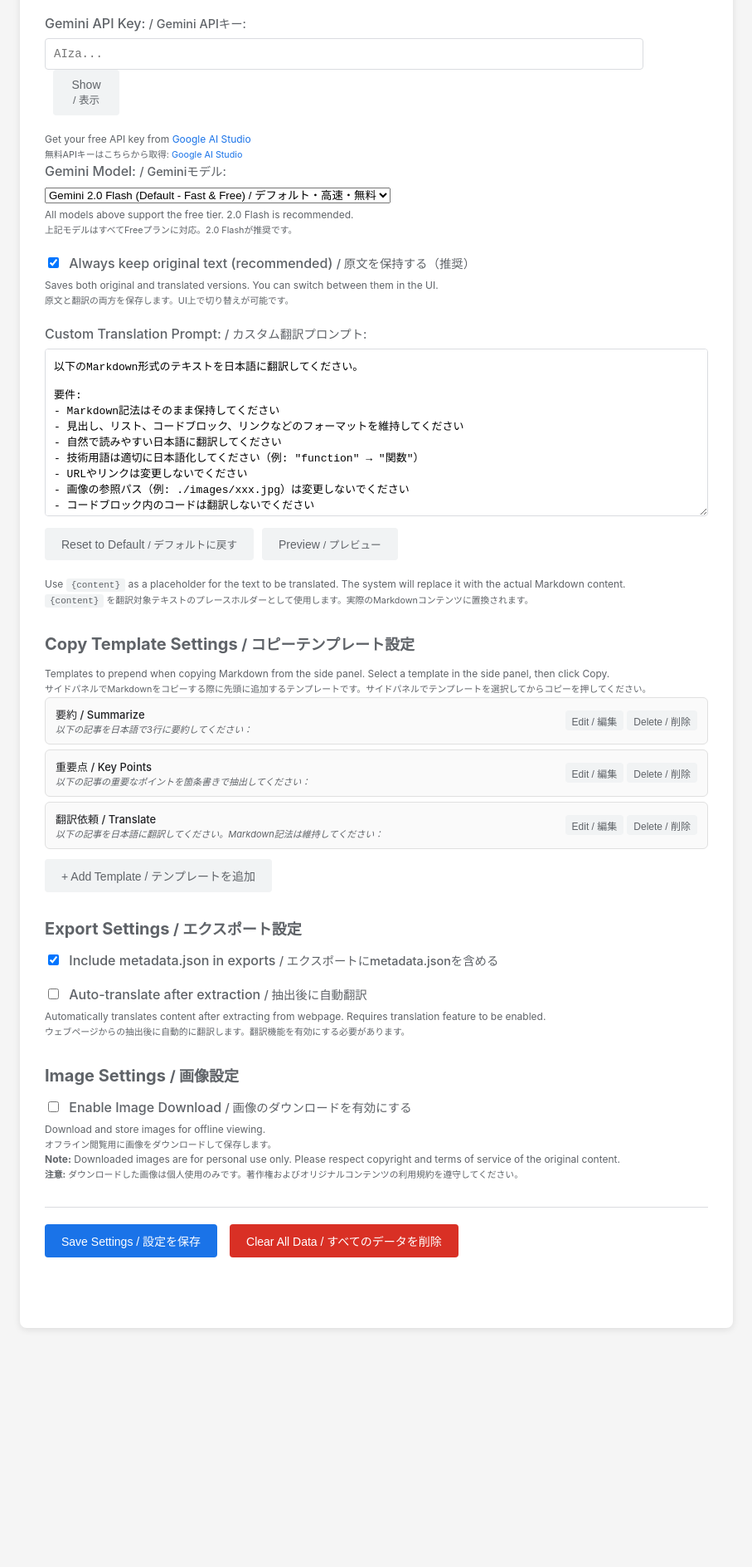
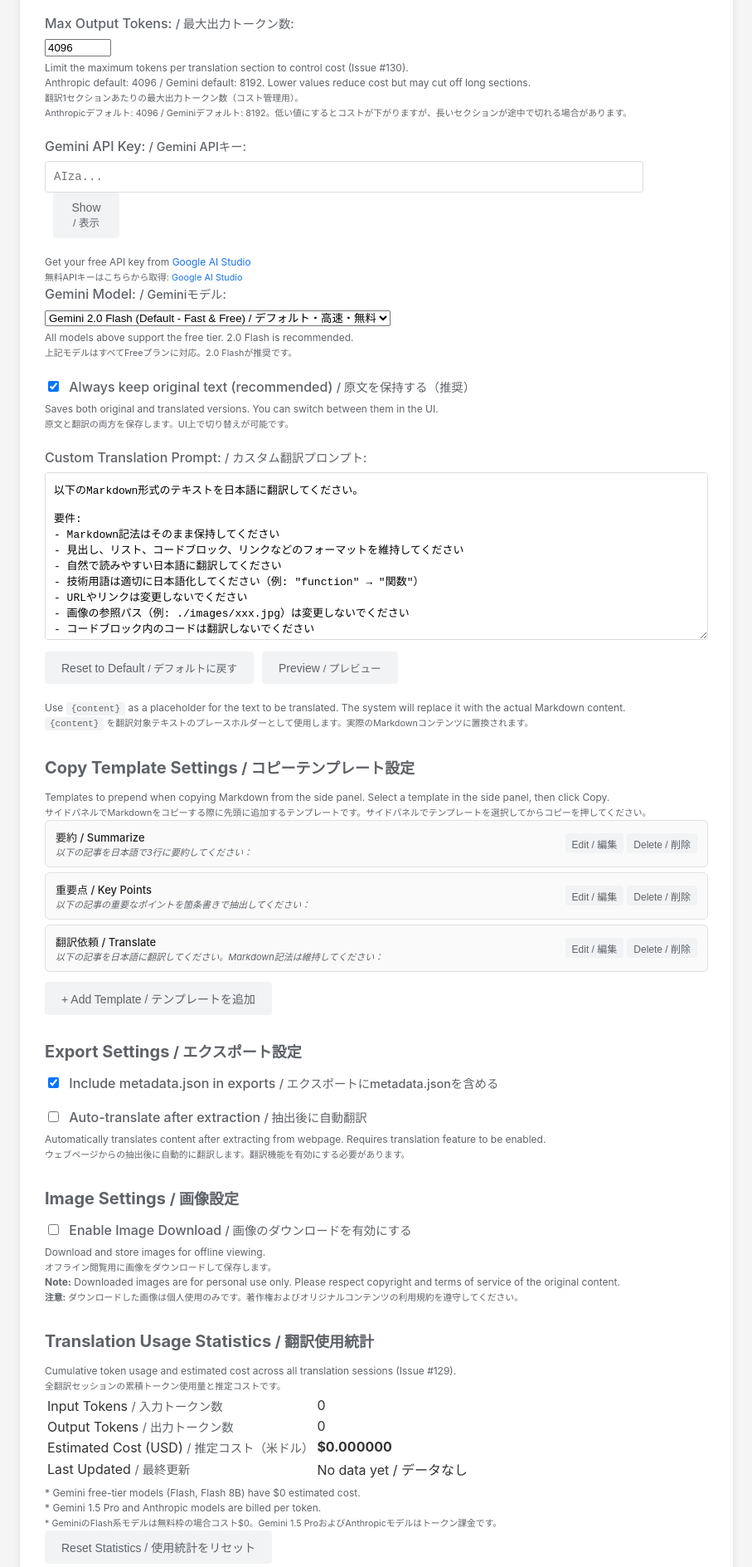
Before and after one commit to shimesaba-type0/webpage-to-markdown-extention, a browser extension: page src/options/options.html in a window 1280 px wide. Shown: the part 672-2560 px from the top of the page at 83% size, without its empty margins (186-1093 px from the left). Before the commit the page ends 2292 px from the top, so only its background shows below. Drawn offline with Linux system fonts and the light colour scheme.

Commit message:
feat: Add cost control features to prevent excessive API billing (#128, #129, #130, #131) (#134)
## Issue #131 - 多重実行防止
- Add `translatingArticleIds` Set in Service Worker to block duplicate translation
  of the same article while it is already in progress
- Release lock in `finally` block to guarantee cleanup on error/success

## Issue #130 - maxOutputTokens 設定
- Add "Max Output Tokens" input field in options.html (256–16384, default 4096)
- Save/load setting via chrome.storage.sync
- Pass configured value to both Anthropic (`max_tokens`) and Gemini
  (`maxOutputTokens`) API calls instead of hardcoded values

## Issue #129 - 累積トークン使用量とコスト算出
- Add `MODEL_PRICING` table and `recordTokenUsage()` in Service Worker
- Anthropic: extract `data.usage.input_tokens / output_tokens` after each section
- Gemini: extract `data.usageMetadata.promptTokenCount / candidatesTokenCount`
- Accumulate to `chrome.storage.local` key `tokenUsage`
- Add "Translation Usage Statistics" section in options.html showing
  cumulative input/output tokens, estimated USD cost, and last-updated time
- Add Reset button to clear statistics

Co-authored-by: Takashi Kouno <takashi@kouno.org>
Co-authored-by: Claude Sonnet 4.6 <noreply@anthropic.com>

```diff
--- a/src/options/options.html
+++ b/src/options/options.html
@@ -52,6 +52,17 @@
         </select>
         <p class="help-text">Select the AI model for translation. Haiku 4.5 is recommended for most use cases.<br>
         <span class="lang-ja">翻訳に使用するAIモデルを選択します。Haiku 4.5が推奨です。</span></p>
+      </div>
+
+      <div class="form-group">
+        <label for="max-output-tokens">Max Output Tokens: <span class="lang-ja">/ 最大出力トークン数:</span></label>
+        <input type="number" id="max-output-tokens" min="256" max="16384" step="256" value="4096">
+        <p class="help-text">
+          Limit the maximum tokens per translation section to control cost (Issue #130).<br>
+          Anthropic default: 4096 / Gemini default: 8192. Lower values reduce cost but may cut off long sections.<br>
+          <span class="lang-ja">翻訳1セクションあたりの最大出力トークン数（コスト管理用）。<br>
+          Anthropicデフォルト: 4096 / Geminiデフォルト: 8192。低い値にするとコストが下がりますが、長いセクションが途中で切れる場合があります。</span>
+        </p>
       </div>
 
       <div class="form-group">
@@ -185,6 +196,42 @@
       </div>
     </section>
 
+    <section>
+      <h2>Translation Usage Statistics <span class="lang-ja">/ 翻訳使用統計</span></h2>
+      <p class="help-text">
+        Cumulative token usage and estimated cost across all translation sessions (Issue #129).<br>
+        <span class="lang-ja">全翻訳セッションの累積トークン使用量と推定コストです。</span>
+      </p>
+      <div class="form-group usage-stats">
+        <table class="usage-table">
+          <tr>
+            <td>Input Tokens <span class="lang-ja">/ 入力トークン数</span></td>
+            <td><span id="stat-input-tokens">-</span></td>
+          </tr>
+          <tr>
+            <td>Output Tokens <span class="lang-ja">/ 出力トークン数</span></td>
+            <td><span id="stat-output-tokens">-</span></td>
+          </tr>
+          <tr>
+            <td>Estimated Cost (USD) <span class="lang-ja">/ 推定コスト（米ドル）</span></td>
+            <td><strong><span id="stat-cost">-</span></strong></td>
+          </tr>
+          <tr>
+            <td>Last Updated <span class="lang-ja">/ 最終更新</span></td>
+            <td><span id="stat-last-updated">-</span></td>
+          </tr>
+        </table>
+        <p class="help-text">
+          * Gemini free-tier models (Flash, Flash 8B) have $0 estimated cost.<br>
+          * Gemini 1.5 Pro and Anthropic models are billed per token.<br>
+          <span class="lang-ja">* GeminiのFlash系モデルは無料枠の場合コスト$0。Gemini 1.5 ProおよびAnthropicモデルはトークン課金です。</span>
+        </p>
+        <button id="reset-usage-btn" class="btn">
+          Reset Statistics / 使用統計をリセット
+        </button>
+      </div>
+    </section>
+
     <div class="actions">
       <button id="save-btn" class="primary">Save Settings / 設定を保存</button>
       <button id="clear-data-btn" class="danger">Clear All Data / すべてのデータを削除</button>
--- a/src/options/options.js
+++ b/src/options/options.js
@@ -27,6 +27,7 @@ document.getElementById('show-gemini-key-btn').addEventListener('click', toggleG
 document.getElementById('clear-data-btn').addEventListener('click', clearAllData);
 document.getElementById('reset-prompt-btn').addEventListener('click', resetPrompt);
 document.getElementById('preview-prompt-btn').addEventListener('click', previewPrompt);
+document.getElementById('reset-usage-btn').addEventListener('click', resetUsageStats);
 // テンプレート管理の初期化
 chrome.storage.sync.get({ copyTemplates: DEFAULT_COPY_TEMPLATES }, (data) => {
   renderTemplateList(data.copyTemplates);
@@ -37,6 +38,7 @@ document.getElementById('cancel-template-btn').addEventListener('click', hideTem
 
 // 初期化
 loadSettings();
+loadUsageStats();
 
 async function loadSettings() {
   const settings = await chrome.storage.sync.get({
@@ -50,7 +52,8 @@ async function loadSettings() {
     includeMetadata: true,
     autoTranslate: false,
     downloadImages: false,  // Issue #38: Default to disabled for user consent
-    translationModel: 'claude-haiku-4-5-20251001'  // Issue #99: Default model
+    translationModel: 'claude-haiku-4-5-20251001',  // Issue #99: Default model
+    maxOutputTokens: 4096  // Issue #130: Default max output tokens
   });
 
   document.getElementById('enable-translation').checked = settings.enableTranslation;
@@ -64,6 +67,7 @@ async function loadSettings() {
   document.getElementById('include-metadata').checked = settings.includeMetadata;
   document.getElementById('auto-translate').checked = settings.autoTranslate;
   document.getElementById('download-images').checked = settings.downloadImages;
+  document.getElementById('max-output-tokens').value = settings.maxOutputTokens;
 }
 
 async function saveSettings() {
@@ -78,7 +82,8 @@ async function saveSettings() {
     includeMetadata: document.getElementById('include-metadata').checked,
     autoTranslate: document.getElementById('auto-translate').checked,
     downloadImages: document.getElementById('download-images').checked,  // Issue #38
-    translationModel: document.getElementById('translation-model').value  // Issue #99
+    translationModel: document.getElementById('translation-model').value,  // Issue #99
+    maxOutputTokens: parseInt(document.getElementById('max-output-tokens').value, 10) || 4096  // Issue #130
   };
 
   await chrome.storage.sync.set(settings);
@@ -245,6 +250,41 @@ function saveTemplate() {
   });
 }
 
+/**
+ * Load and display cumulative token usage statistics (Issue #129)
+ */
+async function loadUsageStats() {
+  const { tokenUsage = {} } = await chrome.storage.local.get('tokenUsage');
+
+  const inputEl = document.getElementById('stat-input-tokens');
+  const outputEl = document.getElementById('stat-output-tokens');
+  const costEl = document.getElementById('stat-cost');
+  const updatedEl = document.getElementById('stat-last-updated');
+
+  if (!tokenUsage.lastUpdated) {
+    inputEl.textContent = '0';
+    outputEl.textContent = '0';
+    costEl.textContent = '$0.000000';
+    updatedEl.textContent = 'No data yet / データなし';
+    return;
+  }
+
+  inputEl.textContent = (tokenUsage.totalInputTokens || 0).toLocaleString();
+  outputEl.textContent = (tokenUsage.totalOutputTokens || 0).toLocaleString();
+  costEl.textContent = `$${(tokenUsage.estimatedCostUSD || 0).toFixed(6)}`;
+  updatedEl.textContent = new Date(tokenUsage.lastUpdated).toLocaleString();
+}
+
+/**
+ * Reset cumulative usage statistics (Issue #129)
+ */
+async function resetUsageStats() {
+  if (!confirm('Reset all translation usage statistics? / 翻訳使用統計をリセットしますか？')) return;
+  await chrome.storage.local.remove('tokenUsage');
+  await loadUsageStats();
+  showStatus('Usage statistics reset. / 使用統計をリセットしました。');
+}
+
 async function clearAllData() {
   if (!confirm('Are you sure you want to delete all saved articles? This cannot be undone.')) {
     return;
```
Also changed, not shown: src/background/service-worker.js (+82 -7 lines).
